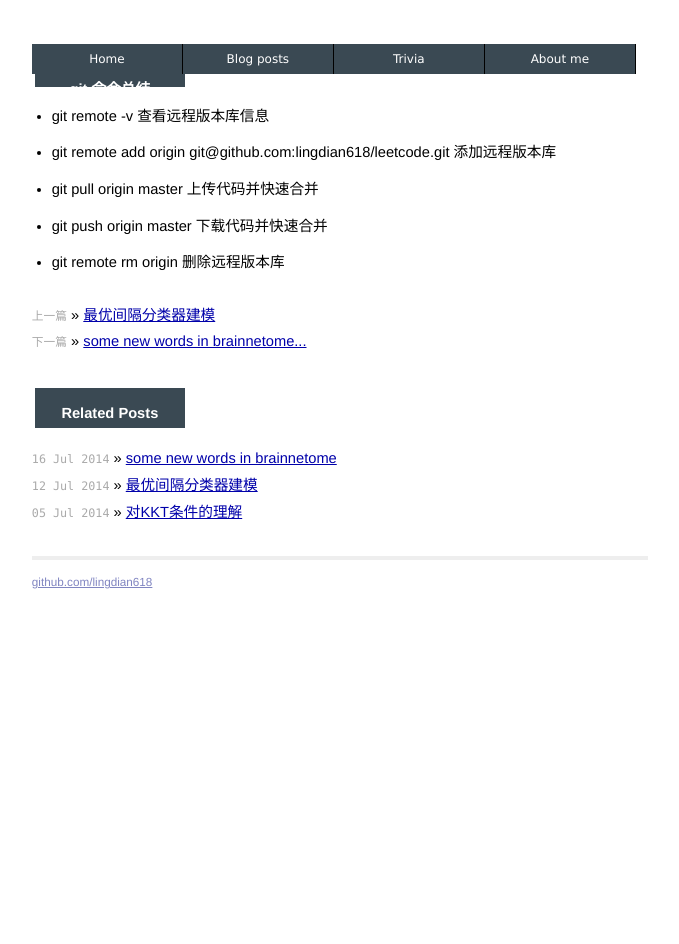
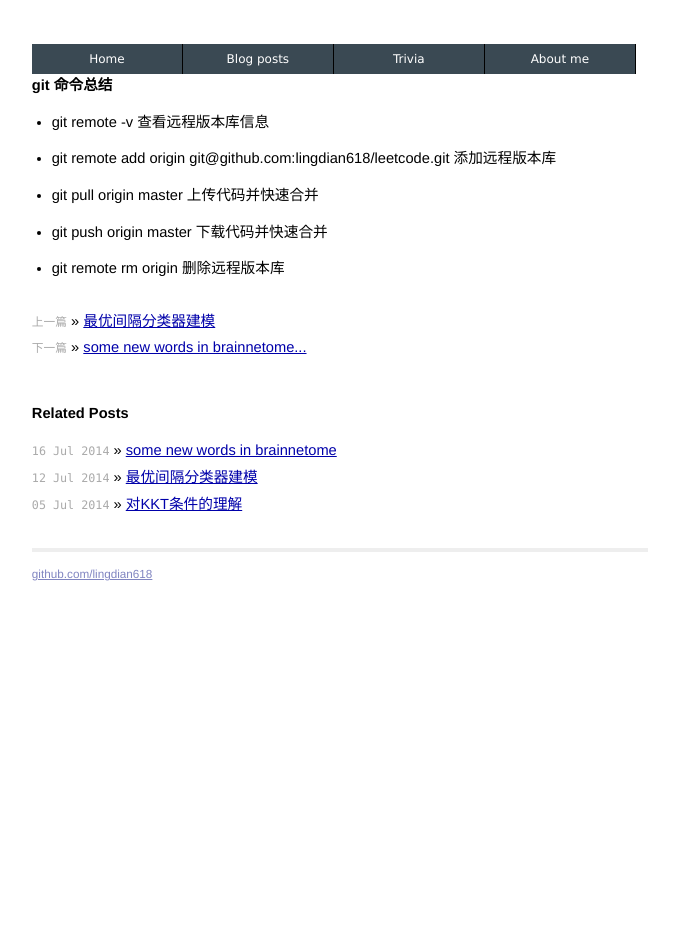
Before and after one commit to SimpleJian/blog, a Jekyll site: the page built from _posts/2014-07-15-git.md, in a window 1280 px wide. Shown: the whole page, without its empty margins (300-979 px from the left). Built offline with Jekyll 4.4.1, drawn with Linux system fonts in a browser that asks for light colours.

Commit message:
Just another push

```diff
--- a/css/screen.css
+++ b/css/screen.css
@@ -54,15 +54,6 @@ body {
 
 h1, h2, h3, h4, h5, h6 {
   font-size: 100%;
-  width:150px;
-  height:30px;
-  line-height:30px;
-  text-align:center;
-  background:#3A4953;
-  color:#fff;
-  text-decoration:none;
-  border-style: solid;
-  padding: 10px, 0, 0, 0;
 }
 
 h1 {
```
Also changed, not shown: 1 other file.
